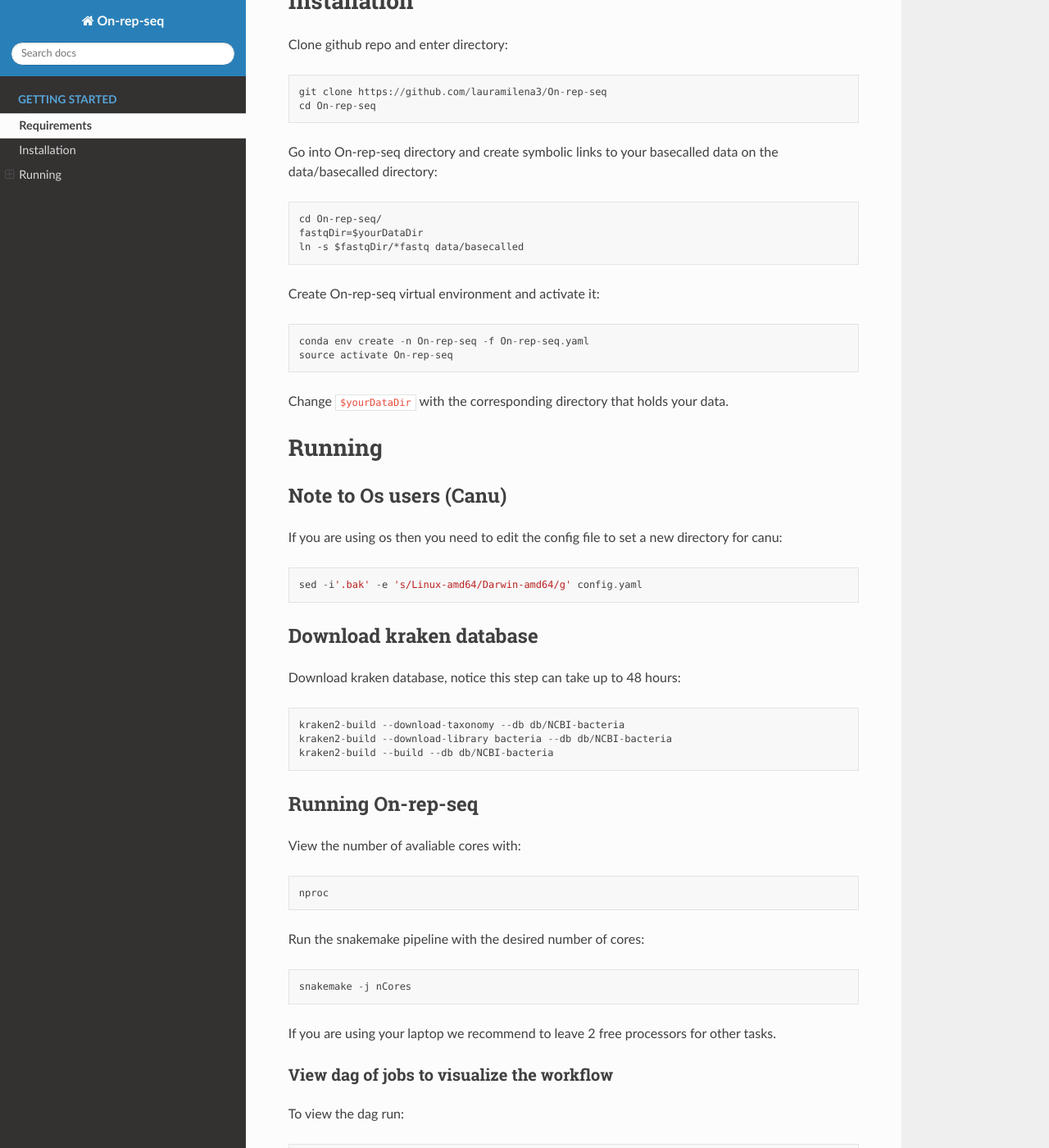
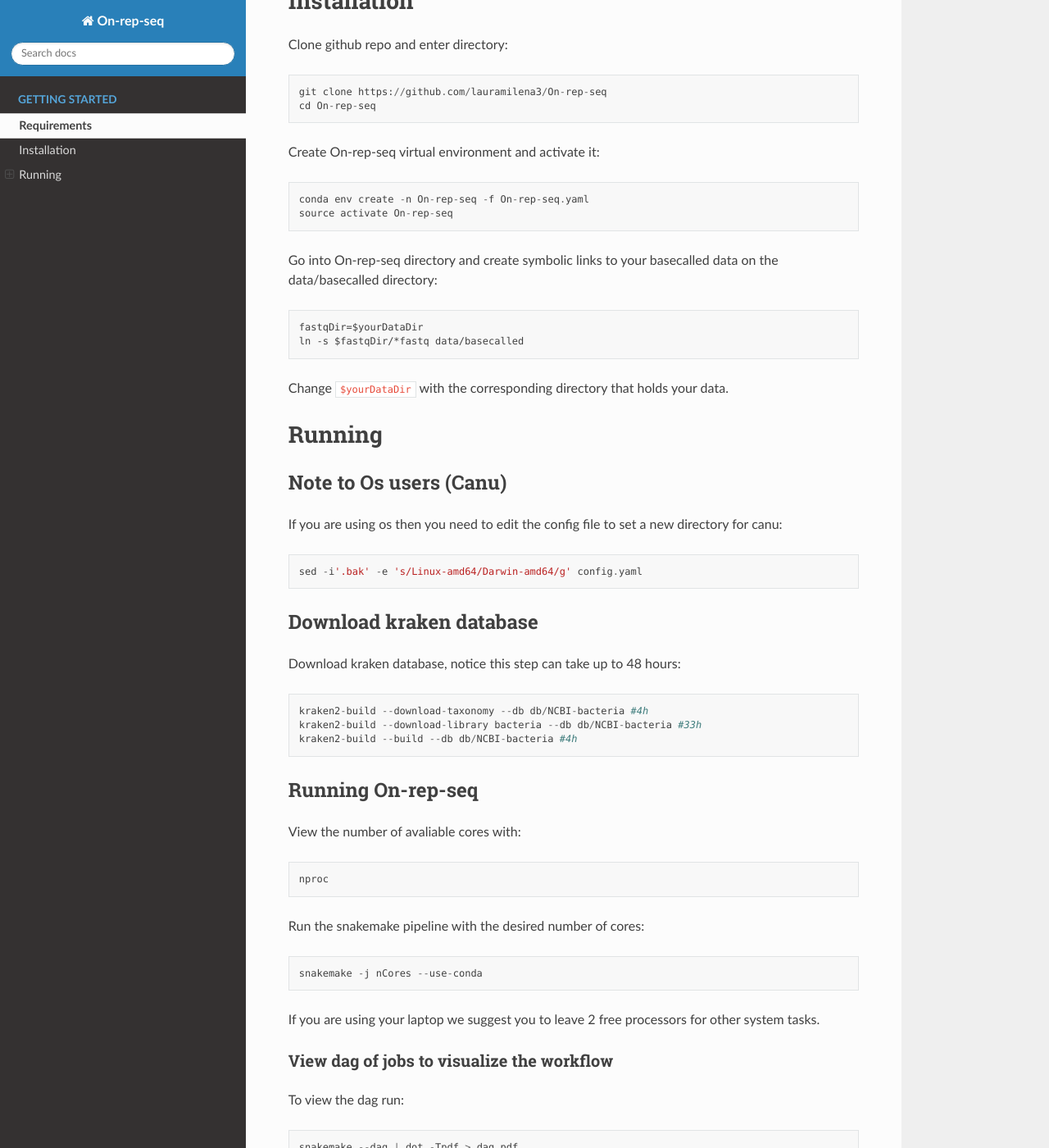
Before and after one commit to lauramilena3/On-rep-seq, a Sphinx documentation site: the page built from docs/userGuide.rst, in a window 1280 px wide and 1400 px high, scrolled down 274 px. Shown: the whole window at 82% size. Built offline with Sphinx 7.4.7 and the Read the Docs theme 2.0.0, drawn with Linux system fonts in a browser that asks for light colours.

Commit message:
added info

```diff
--- a/docs/userGuide.rst
+++ b/docs/userGuide.rst
@@ -13,19 +13,16 @@
    git clone https://github.com/lauramilena3/On-rep-seq
    cd On-rep-seq
 
-Go into On-rep-seq directory and create symbolic links to your
-basecalled data on the data/basecalled directory::
-
-   cd On-rep-seq/
-   fastqDir=$yourDataDir
-   ln -s $fastqDir/*fastq data/basecalled
-
 Create On-rep-seq virtual environment and activate it::
 
    conda env create -n On-rep-seq -f On-rep-seq.yaml
    source activate On-rep-seq
 
+Go into On-rep-seq directory and create symbolic links to your
+basecalled data on the data/basecalled directory::
 
+   fastqDir=$yourDataDir
+   ln -s $fastqDir/*fastq data/basecalled
 
 Change ``$yourDataDir`` with the corresponding directory that holds your data.
 
@@ -43,9 +40,9 @@
 
 Download kraken database, notice this step can take up to 48 hours::
 
-   kraken2-build --download-taxonomy --db db/NCBI-bacteria
-   kraken2-build --download-library bacteria --db db/NCBI-bacteria
-   kraken2-build --build --db db/NCBI-bacteria
+   kraken2-build --download-taxonomy --db db/NCBI-bacteria #4h
+   kraken2-build --download-library bacteria --db db/NCBI-bacteria #33h
+   kraken2-build --build --db db/NCBI-bacteria #4h
 
 Running On-rep-seq
 ------------------
@@ -56,10 +53,10 @@
 
 Run the snakemake pipeline with the desired number of cores::
 
-   snakemake -j nCores
+   snakemake -j nCores --use-conda
 
-If you are using your laptop we recommend to leave 2 free processors
-for other tasks.
+If you are using your laptop we suggest you to leave 2 free processors
+for other system tasks.
 
 View dag of jobs to visualize the workflow
 ++++++++++++++++++++++++++++++++++++++++++
```
